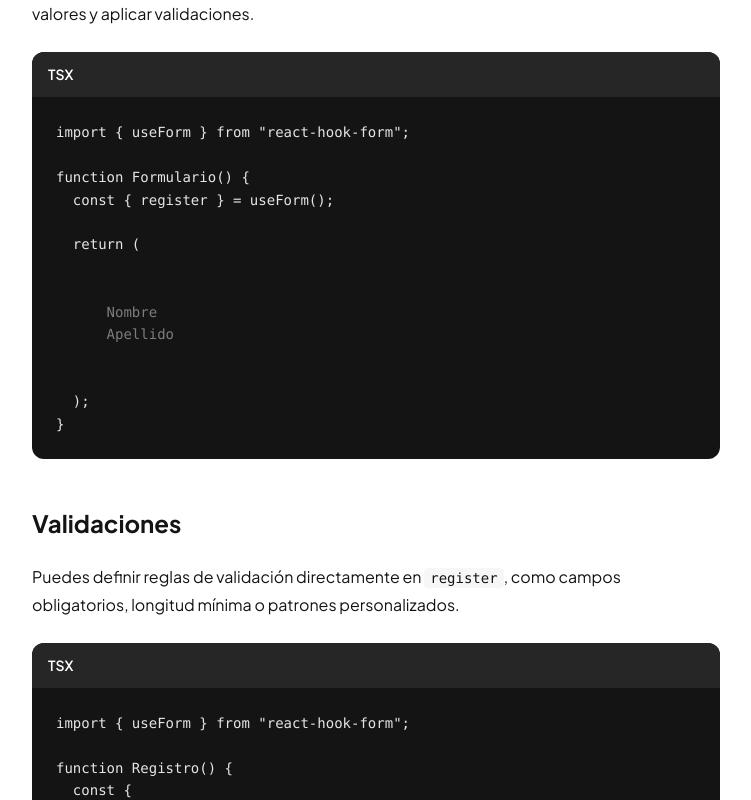
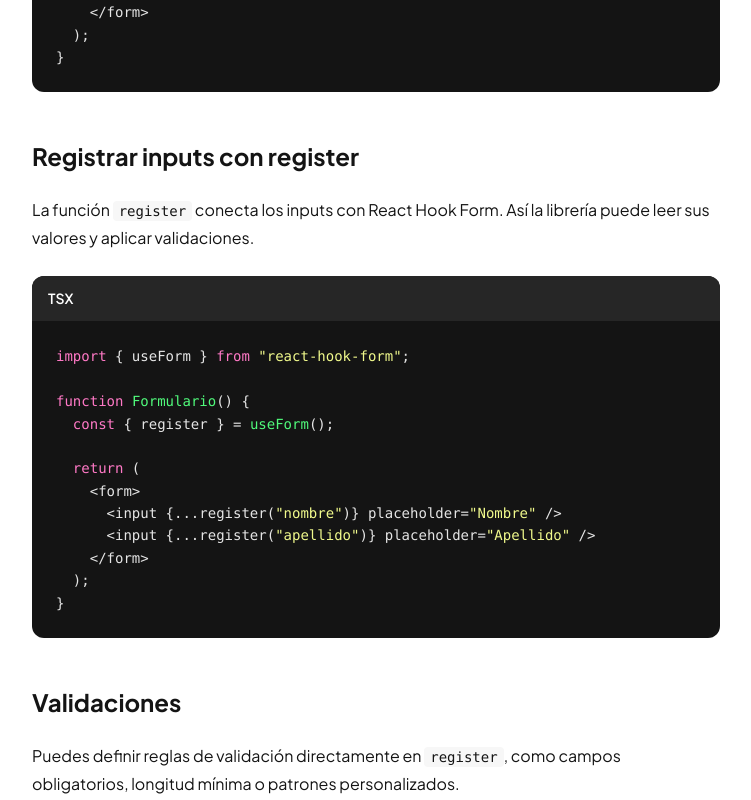
Before and after one commit to AJVP1/react, a React (Vite) app: page /#/formularios in a window 1280 px wide. Shown: the part 2125-2925 px from the top of the page, without its empty margins (280-1031 px from the left). Built offline with nearby package versions, Linux system fonts and the light colour scheme.

Commit message:
estilos con span dentro de Formulario

```diff
--- a/src/pages/Formularios.tsx
+++ b/src/pages/Formularios.tsx
@@ -7,214 +7,214 @@ import Codeblock from "../components/Codeblock.tsx";
 
 const instalacionCode = `npm install react-hook-form`;
 
-const useFormCode = `import { useForm } from "react-hook-form";
+const useFormCode = `<span class="keyword">import</span> { useForm } <span class="keyword">from</span> <span class="string">"react-hook-form"</span>;
 
-type LoginFormData = {
+<span class="keyword">type</span> LoginFormData = {
   email: string;
   password: string;
 };
 
-function LoginForm() {
-  const {
+<span class="keyword">function</span> <span class="function">LoginForm</span>() {
+  <span class="keyword">const</span> {
     register,
     handleSubmit,
     formState: { errors },
-  } = useForm<LoginFormData>();
+  } = <span class="function">useForm</span>&lt;LoginFormData&gt;();
 
-  const onSubmit = (data: LoginFormData) => {
-    console.log(data);
+  <span class="keyword">const</span> <span class="function">onSubmit</span> = (data: LoginFormData) => {
+    console.<span class="function">log</span>(data);
   };
 
-  return (
-    <form onSubmit={handleSubmit(onSubmit)}>
-      <input
-        type="email"
-        placeholder="Email"
-        {...register("email", {
-          required: "El email es obligatorio",
+  <span class="keyword">return</span> (
+    &lt;form onSubmit={handleSubmit(onSubmit)}&gt;
+      &lt;input
+        type=<span class="string">"email"</span>
+        placeholder=<span class="string">"Email"</span>
+        {...register(<span class="string">"email"</span>, {
+          required: <span class="string">"El email es obligatorio"</span>,
         })}
-      />
-      {errors.email && <p>{errors.email.message}</p>}
+      /&gt;
+      {errors.email && &lt;p&gt;{errors.email.message}&lt;/p&gt;}
 
-      <input
-        type="password"
-        placeholder="Contraseña"
-        {...register("password", {
-          required: "La contraseña es obligatoria",
+      &lt;input
+        type=<span class="string">"password"</span>
+        placeholder=<span class="string">"Contraseña"</span>
+        {...register(<span class="string">"password"</span>, {
+          required: <span class="string">"La contraseña es obligatoria"</span>,
           minLength: {
-            value: 6,
-            message: "Mínimo 6 caracteres",
+            value: <span class="number">6</span>,
+            message: <span class="string">"Mínimo 6 caracteres"</span>,
           },
         })}
-      />
-      {errors.password && <p>{errors.password.message}</p>}
+      /&gt;
+      {errors.password && &lt;p&gt;{errors.password.message}&lt;/p&gt;}
 
-      <button type="submit">Entrar</button>
-    </form>
+      &lt;button type=<span class="string">"submit"</span>&gt;Entrar&lt;/button&gt;
+    &lt;/form&gt;
   );
 }`;
 
-const registerCode = `import { useForm } from "react-hook-form";
+const registerCode = `<span class="keyword">import</span> { useForm } <span class="keyword">from</span> <span class="string">"react-hook-form"</span>;
 
-function Formulario() {
-  const { register } = useForm();
+<span class="keyword">function</span> <span class="function">Formulario</span>() {
+  <span class="keyword">const</span> { register } = <span class="function">useForm</span>();
 
-  return (
-    <form>
-      <input {...register("nombre")} placeholder="Nombre" />
-      <input {...register("apellido")} placeholder="Apellido" />
-    </form>
+  <span class="keyword">return</span> (
+    &lt;form&gt;
+      &lt;input {...register(<span class="string">"nombre"</span>)} placeholder=<span class="string">"Nombre"</span> /&gt;
+      &lt;input {...register(<span class="string">"apellido"</span>)} placeholder=<span class="string">"Apellido"</span> /&gt;
+    &lt;/form&gt;
   );
 }`;
 
-const validacionesCode = `import { useForm } from "react-hook-form";
+const validacionesCode = `<span class="keyword">import</span> { useForm } <span class="keyword">from</span> <span class="string">"react-hook-form"</span>;
 
-function Registro() {
-  const {
+<span class="keyword">function</span> <span class="function">Registro</span>() {
+  <span class="keyword">const</span> {
     register,
     handleSubmit,
     formState: { errors },
-  } = useForm();
+  } = <span class="function">useForm</span>();
 
-  return (
-    <form onSubmit={handleSubmit((data) => console.log(data))}>
-      <input
-        {...register("email", {
-          required: "El email es obligatorio",
+  <span class="keyword">return</span> (
+    &lt;form onSubmit={handleSubmit((data) => console.<span class="function">log</span>(data))}&gt;
+      &lt;input
+        {...register(<span class="string">"email"</span>, {
+          required: <span class="string">"El email es obligatorio"</span>,
           pattern: {
             value: /^[^\\s@]+@[^\\s@]+\\.[^\\s@]+$/,
-            message: "Formato de email inválido",
+            message: <span class="string">"Formato de email inválido"</span>,
           },
         })}
-        placeholder="Email"
-      />
-      {errors.email && <p>{errors.email.message as string}</p>}
+        placeholder=<span class="string">"Email"</span>
+      /&gt;
+      {errors.email && &lt;p&gt;{errors.email.message <span class="keyword">as</span> string}&lt;/p&gt;}
 
-      <button type="submit">Enviar</button>
-    </form>
+      &lt;button type=<span class="string">"submit"</span>&gt;Enviar&lt;/button&gt;
+    &lt;/form&gt;
   );
 }`;
 
-const controllerCode = `import { Controller, useForm } from "react-hook-form";
+const controllerCode = `<span class="keyword">import</span> { Controller, useForm } <span class="keyword">from</span> <span class="string">"react-hook-form"</span>;
 
-function Formulario() {
-  const { control, handleSubmit } = useForm({
+<span class="keyword">function</span> <span class="function">Formulario</span>() {
+  <span class="keyword">const</span> { control, handleSubmit } = <span class="function">useForm</span>({
     defaultValues: {
-      categoria: "",
+      categoria: <span class="string">""</span>,
     },
   });
 
-  return (
-    <form onSubmit={handleSubmit((data) => console.log(data))}>
-      <Controller
-        name="categoria"
+  <span class="keyword">return</span> (
+    &lt;form onSubmit={handleSubmit((data) => console.<span class="function">log</span>(data))}&gt;
+      &lt;Controller
+        name=<span class="string">"categoria"</span>
         control={control}
         render={({ field }) => (
-          <select {...field}>
-            <option value="">Selecciona una categoría</option>
-            <option value="frontend">Frontend</option>
-            <option value="backend">Backend</option>
-          </select>
+          &lt;select {...field}&gt;
+            &lt;option value=<span class="string">""</span>&gt;Selecciona una categoría&lt;/option&gt;
+            &lt;option value=<span class="string">"frontend"</span>&gt;Frontend&lt;/option&gt;
+            &lt;option value=<span class="string">"backend"</span>&gt;Backend&lt;/option&gt;
+          &lt;/select&gt;
         )}
-      />
+      /&gt;
 
-      <button type="submit">Guardar</button>
-    </form>
+      &lt;button type=<span class="string">"submit"</span>&gt;Guardar&lt;/button&gt;
+    &lt;/form&gt;
   );
 }`;
 
-const formProviderCode = `import {
+const formProviderCode = `<span class="keyword">import</span> {
   FormProvider,
   useForm,
   useFormContext,
-} from "react-hook-form";
+} <span class="keyword">from</span> <span class="string">"react-hook-form"</span>;
 
-function CampoNombre() {
-  const { register } = useFormContext();
+<span class="keyword">function</span> <span class="function">CampoNombre</span>() {
+  <span class="keyword">const</span> { register } = <span class="function">useFormContext</span>();
 
-  return <input {...register("nombre")} placeholder="Nombre" />;
+  <span class="keyword">return</span> &lt;input {...register(<span class="string">"nombre"</span>)} placeholder=<span class="string">"Nombre"</span> /&gt;;
 }
 
-function Formulario() {
-  const methods = useForm();
+<span class="keyword">function</span> <span class="function">Formulario</span>() {
+  <span class="keyword">const</span> methods = <span class="function">useForm</span>();
 
-  return (
-    <FormProvider {...methods}>
-      <form onSubmit={methods.handleSubmit((data) => console.log(data))}>
-        <CampoNombre />
-        <button type="submit">Enviar</button>
-      </form>
-    </FormProvider>
+  <span class="keyword">return</span> (
+    &lt;FormProvider {...methods}&gt;
+      &lt;form onSubmit={methods.handleSubmit((data) => console.<span class="function">log</span>(data))}&gt;
+        &lt;CampoNombre /&gt;
+        &lt;button type=<span class="string">"submit"</span>&gt;Enviar&lt;/button&gt;
+      &lt;/form&gt;
+    &lt;/FormProvider&gt;
   );
 }`;
 
-const fieldArrayCode = `import { useForm, useFieldArray } from "react-hook-form";
+const fieldArrayCode = `<span class="keyword">import</span> { useForm, useFieldArray } <span class="keyword">from</span> <span class="string">"react-hook-form"</span>;
 
-function FormularioTelefonos() {
-  const { control, register, handleSubmit } = useForm({
+<span class="keyword">function</span> <span class="function">FormularioTelefonos</span>() {
+  <span class="keyword">const</span> { control, register, handleSubmit } = <span class="function">useForm</span>({
     defaultValues: {
-      telefonos: [{ numero: "" }],
+      telefonos: [{ numero: <span class="string">""</span> }],
     },
   });
 
-  const { fields, append, remove } = useFieldArray({
+  <span class="keyword">const</span> { fields, append, remove } = <span class="function">useFieldArray</span>({
     control,
-    name: "telefonos",
+    name: <span class="string">"telefonos"</span>,
   });
 
-  return (
-    <form onSubmit={handleSubmit((data) => console.log(data))}>
+  <span class="keyword">return</span> (
+    &lt;form onSubmit={handleSubmit((data) => console.<span class="function">log</span>(data))}&gt;
       {fields.map((field, index) => (
-        <div key={field.id}>
-          <input
+        &lt;div key={field.id}&gt;
+          &lt;input
             {...register(\`telefonos.\${index}.numero\`)}
-            placeholder="Número"
-          />
-          <button type="button" onClick={() => remove(index)}>
+            placeholder=<span class="string">"Número"</span>
+          /&gt;
+          &lt;button type=<span class="string">"button"</span> onClick={() => remove(index)}&gt;
             Eliminar
-          </button>
-        </div>
+          &lt;/button&gt;
+        &lt;/div&gt;
       ))}
 
-      <button
-        type="button"
-        onClick={() => append({ numero: "" })}
-      >
+      &lt;button
+        type=<span class="string">"button"</span>
+        onClick={() => append({ numero: <span class="string">""</span> })}
+      &gt;
         Agregar teléfono
-      </button>
+      &lt;/button&gt;
 
-      <button type="submit">Guardar</button>
-    </form>
+      &lt;button type=<span class="string">"submit"</span>&gt;Guardar&lt;/button&gt;
+    &lt;/form&gt;
   );
 }`;
 
-const resetWatchCode = `import { useForm } from "react-hook-form";
+const resetWatchCode = `<span class="keyword">import</span> { useForm } <span class="keyword">from</span> <span class="string">"react-hook-form"</span>;
 
-function PerfilForm() {
-  const { register, handleSubmit, reset, watch } = useForm({
+<span class="keyword">function</span> <span class="function">PerfilForm</span>() {
+  <span class="keyword">const</span> { register, handleSubmit, reset, watch } = <span class="function">useForm</span>({
     defaultValues: {
-      nombre: "",
-      ciudad: "",
+      nombre: <span class="string">""</span>,
+      ciudad: <span class="string">""</span>,
     },
   });
 
-  const nombre = watch("nombre");
+  <span class="keyword">const</span> nombre = <span class="function">watch</span>(<span class="string">"nombre"</span>);
 
-  return (
-    <form onSubmit={handleSubmit((data) => console.log(data))}>
-      <input {...register("nombre")} placeholder="Nombre" />
-      <input {...register("ciudad")} placeholder="Ciudad" />
+  <span class="keyword">return</span> (
+    &lt;form onSubmit={handleSubmit((data) => console.<span class="function">log</span>(data))}&gt;
+      &lt;input {...register(<span class="string">"nombre"</span>)} placeholder=<span class="string">"Nombre"</span> /&gt;
+      &lt;input {...register(<span class="string">"ciudad"</span>)} placeholder=<span class="string">"Ciudad"</span> /&gt;
 
-      <p>Vista previa: {nombre}</p>
+      &lt;p&gt;Vista previa: {nombre}&lt;/p&gt;
 
-      <button type="submit">Guardar</button>
-      <button
-        type="button"
-        onClick={() => reset({ nombre: "", ciudad: "" })}
-      >
+      &lt;button type=<span class="string">"submit"</span>&gt;Guardar&lt;/button&gt;
+      &lt;button
+        type=<span class="string">"button"</span>
+        onClick={() => reset({ nombre: <span class="string">""</span>, ciudad: <span class="string">""</span> })}
+      &gt;
         Limpiar
-      </button>
-    </form>
+      &lt;/button&gt;
+    &lt;/form&gt;
   );
 }`;
 
```
